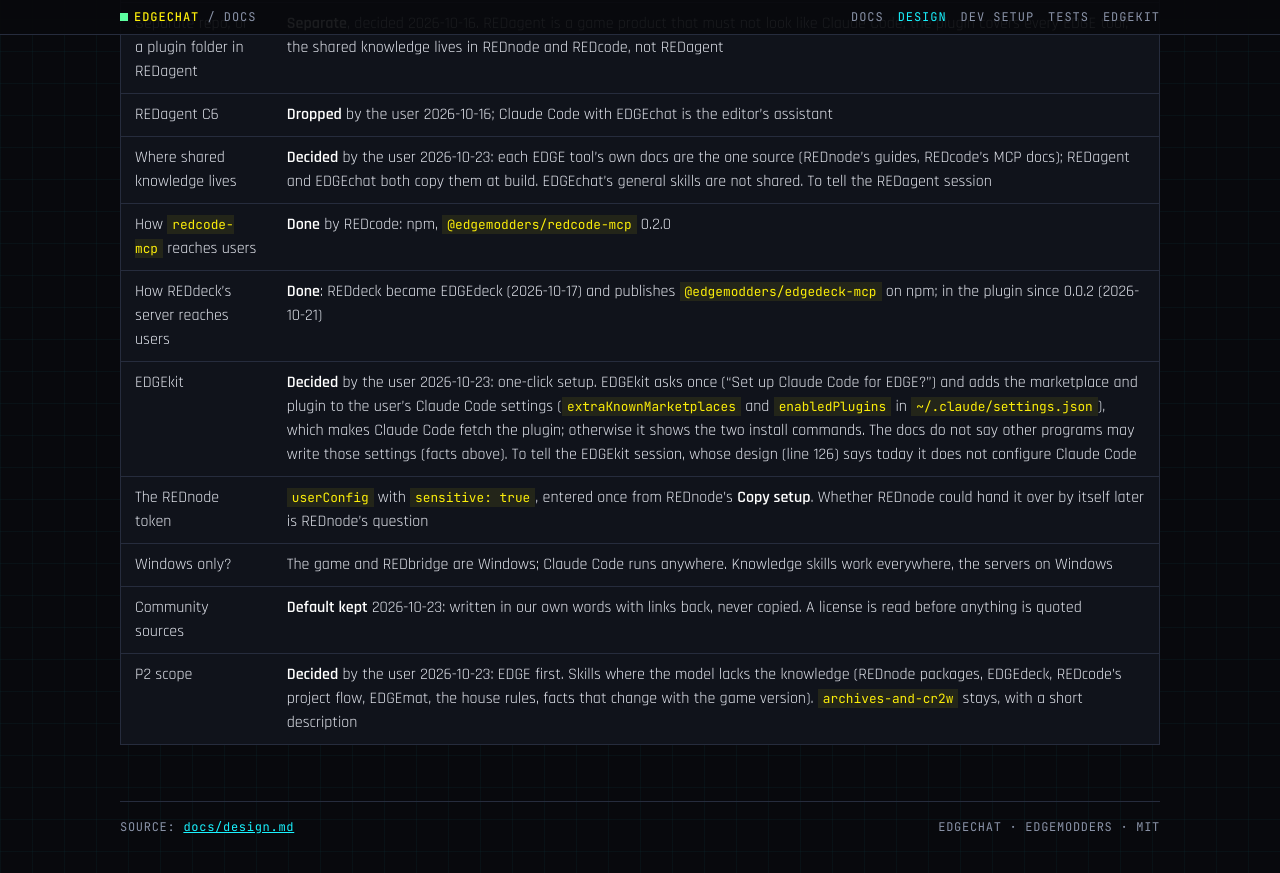
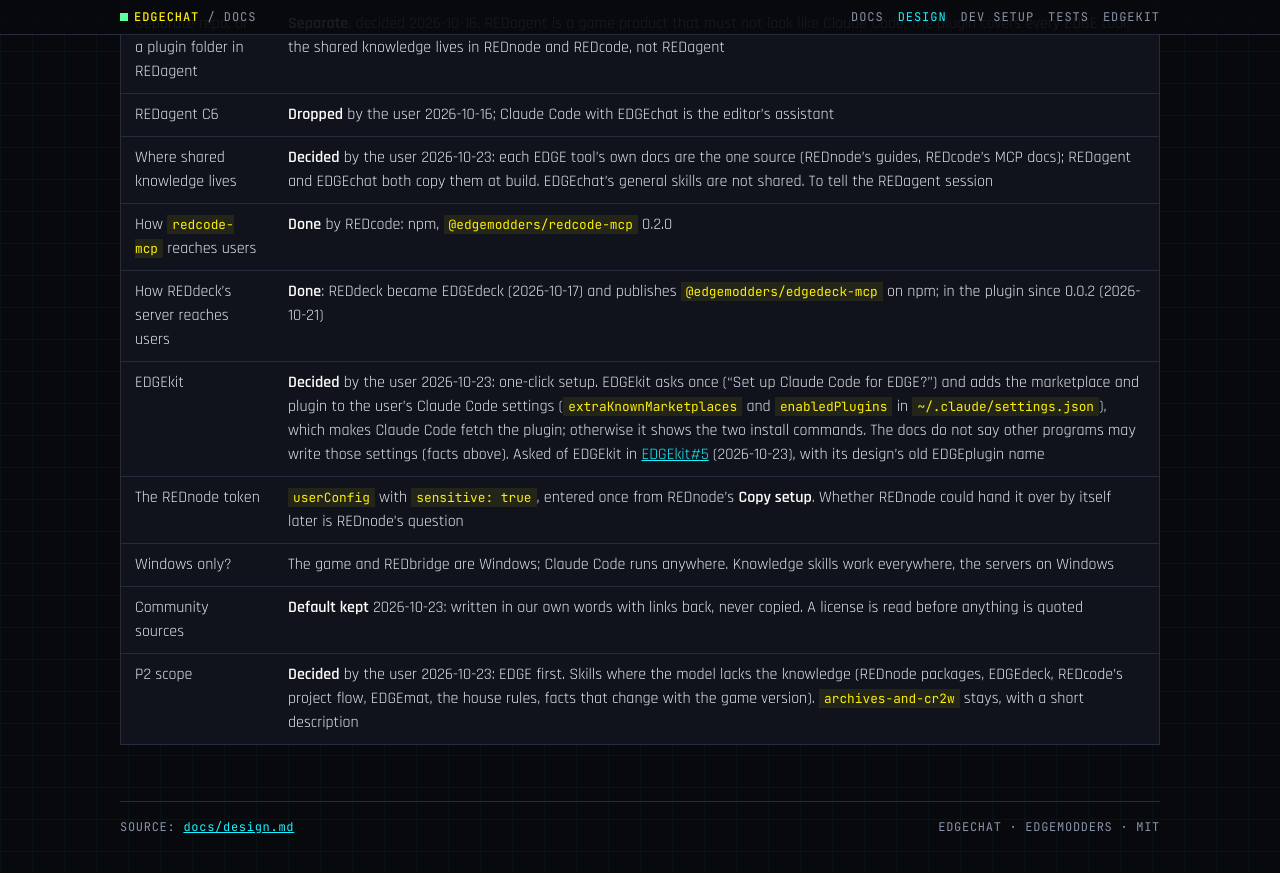
Before and after one commit to Edgemodders/EDGEchat, a Jekyll site: the page built from docs/design.md, in a window 1280 px wide and 900 px high, scrolled down 10253 px. Shown: the top 873 px of the window. Built offline with Jekyll 4.4.1, drawn with Linux system fonts in a browser that asks for light colours; our own code applies the rules of GitHub Pages for plain Markdown files.

Commit message:
Design: EDGEkit's one-click setup asked in EDGEkit#5
Co-Authored-By: Claude Opus 5.5 <noreply@anthropic.com>

```diff
--- a/docs/design.md
+++ b/docs/design.md
@@ -152,7 +152,7 @@ Phases are P0 to P5. **Unverified:** that no other EDGE repo uses P. Each ends w
 | Where shared knowledge lives | **Decided** by the user 2026-10-23: each EDGE tool's own docs are the one source (REDnode's guides, REDcode's MCP docs); REDagent and EDGEchat both copy them at build. EDGEchat's general skills are not shared. To tell the REDagent session |
 | How `redcode-mcp` reaches users | **Done** by REDcode: npm, `@edgemodders/redcode-mcp` 0.2.0 |
 | How REDdeck's server reaches users | **Done**: REDdeck became EDGEdeck (2026-10-17) and publishes `@edgemodders/edgedeck-mcp` on npm; in the plugin since 0.0.2 (2026-10-21) |
-| EDGEkit | **Decided** by the user 2026-10-23: one-click setup. EDGEkit asks once ("Set up Claude Code for EDGE?") and adds the marketplace and plugin to the user's Claude Code settings (`extraKnownMarketplaces` and `enabledPlugins` in `~/.claude/settings.json`), which makes Claude Code fetch the plugin; otherwise it shows the two install commands. The docs do not say other programs may write those settings (facts above). To tell the EDGEkit session, whose design (line 126) says today it does not configure Claude Code |
+| EDGEkit | **Decided** by the user 2026-10-23: one-click setup. EDGEkit asks once ("Set up Claude Code for EDGE?") and adds the marketplace and plugin to the user's Claude Code settings (`extraKnownMarketplaces` and `enabledPlugins` in `~/.claude/settings.json`), which makes Claude Code fetch the plugin; otherwise it shows the two install commands. The docs do not say other programs may write those settings (facts above). Asked of EDGEkit in [EDGEkit#5](https://github.com/Edgemodders/EDGEkit/issues/5) (2026-10-23), with its design's old EDGEplugin name |
 | The REDnode token | `userConfig` with `sensitive: true`, entered once from REDnode's **Copy setup**. Whether REDnode could hand it over by itself later is REDnode's question |
 | Windows only? | The game and REDbridge are Windows; Claude Code runs anywhere. Knowledge skills work everywhere, the servers on Windows |
 | Community sources | **Default kept** 2026-10-23: written in our own words with links back, never copied. A license is read before anything is quoted |
```
Also changed, not shown: CLAUDE.md (+1 -1 lines).
